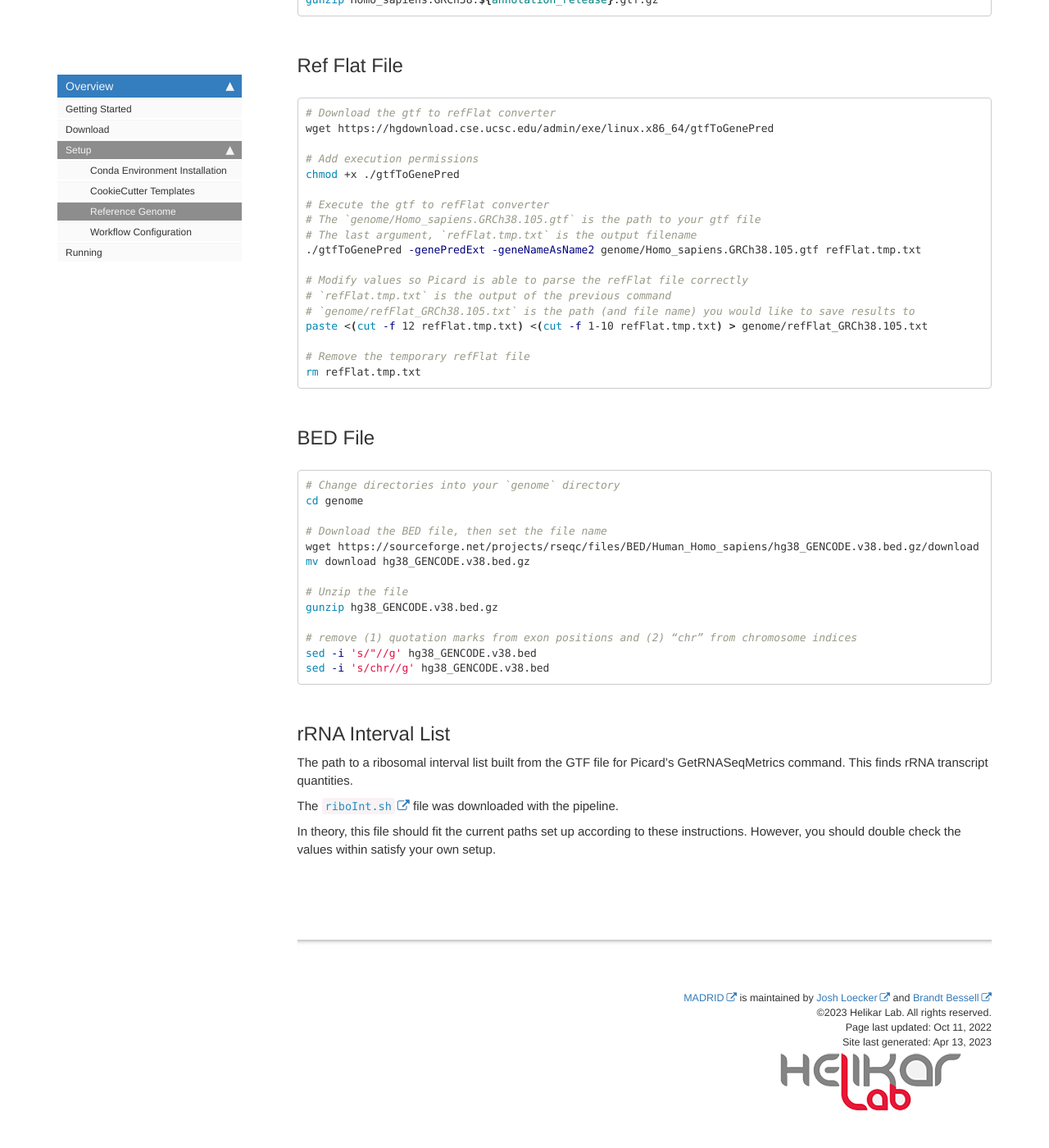
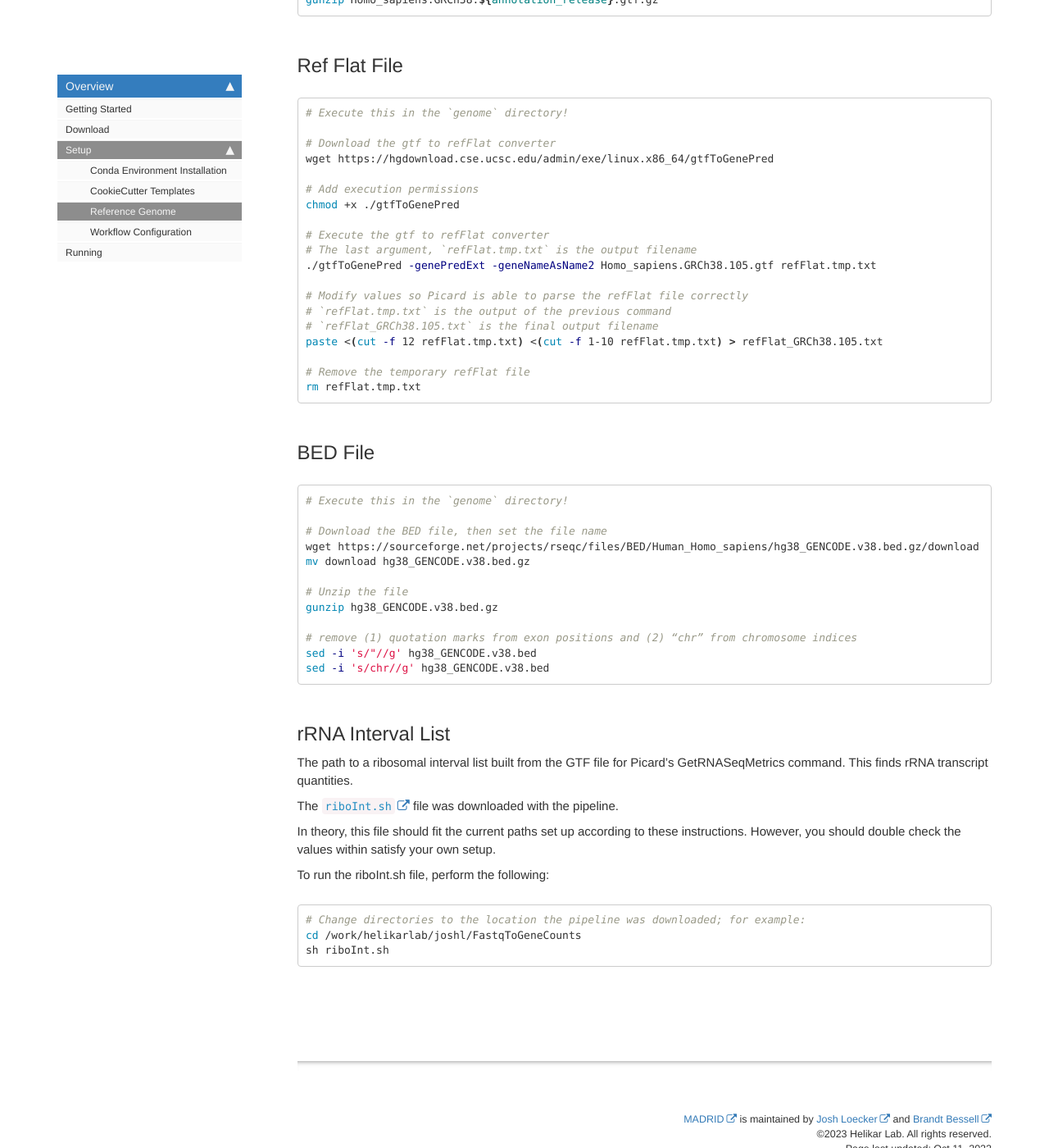
Before and after one commit to HelikarLab/FastqToGeneCounts, a Jekyll site: the page built from docs/pages/fastq/fastq_setup_genome.md, in a window 1280 px wide and 1400 px high, scrolled down 1126 px. Shown: the whole window at 82% size. Built offline with Jekyll 4.4.1, drawn with Linux system fonts in a browser that asks for light colours; comment, search, counter and statistics services are not loaded; some of the changed text lies outside the part shown.

Commit message:
Add where commands should be executed at, remove changing directories into `genome`

````diff
--- a/docs/pages/fastq/fastq_setup_genome.md
+++ b/docs/pages/fastq/fastq_setup_genome.md
@@ -12,6 +12,7 @@ This will overview how to set up the `genome` folder.
 ## Genome FASTA File
 ```bash
 # Change directories into your `genome` directory
+cd FastqToGeneCounts
 mkdir genome
 cd genome
 
@@ -26,8 +27,7 @@ gunzip Homo_sapiens.GRCh38.dna.primary_assembly.fa.gz
 
 ## GTF File
 ```bash
-# Change directories into your `genome` directory
-cd genome
+# Execute this in the `genome` directory!
 
 # Download the annotations
 # To set releases, modify the following variable to the release number
@@ -38,6 +38,8 @@ gunzip Homo_sapiens.GRCh38.${annotation_release}.gtf.gz
 
 ## Ref Flat File
 ```bash
+# Execute this in the `genome` directory!
+
 # Download the gtf to refFlat converter
 wget https://hgdownload.cse.ucsc.edu/admin/exe/linux.x86_64/gtfToGenePred
 
@@ -45,14 +47,13 @@ wget https://hgdownload.cse.ucsc.edu/admin/exe/linux.x86_64/gtfToGenePred
 chmod +x ./gtfToGenePred
 
 # Execute the gtf to refFlat converter
-# The `genome/Homo_sapiens.GRCh38.105.gtf` is the path to your gtf file
 # The last argument, `refFlat.tmp.txt` is the output filename
-./gtfToGenePred -genePredExt -geneNameAsName2 genome/Homo_sapiens.GRCh38.105.gtf refFlat.tmp.txt
+./gtfToGenePred -genePredExt -geneNameAsName2 Homo_sapiens.GRCh38.105.gtf refFlat.tmp.txt
 
 # Modify values so Picard is able to parse the refFlat file correctly
 # `refFlat.tmp.txt` is the output of the previous command
-# `genome/refFlat_GRCh38.105.txt` is the path (and file name) you would like to save results to
-paste <(cut -f 12 refFlat.tmp.txt) <(cut -f 1-10 refFlat.tmp.txt) > genome/refFlat_GRCh38.105.txt
+# `refFlat_GRCh38.105.txt` is the final output filename
+paste <(cut -f 12 refFlat.tmp.txt) <(cut -f 1-10 refFlat.tmp.txt) > refFlat_GRCh38.105.txt
 
 # Remove the temporary refFlat file
 rm refFlat.tmp.txt
@@ -60,8 +61,7 @@ rm refFlat.tmp.txt
 
 ## BED File
 ```bash
-# Change directories into your `genome` directory
-cd genome
+# Execute this in the `genome` directory!
 
 # Download the BED file, then set the file name
 wget https://sourceforge.net/projects/rseqc/files/BED/Human_Homo_sapiens/hg38_GENCODE.v38.bed.gz/download
@@ -75,10 +75,17 @@ sed -i 's/"//g' hg38_GENCODE.v38.bed
 sed -i 's/chr//g' hg38_GENCODE.v38.bed
 ```
 
-
 ## rRNA Interval List
 The path to a ribosomal interval list built from the GTF file for Picard’s GetRNASeqMetrics command. This finds rRNA transcript quantities.
 
 The [`riboInt.sh`](https://github.com/HelikarLab/FastqToGeneCounts/blob/436b87c7f40278e918c0ea4b42180243bb84b1d7/riboInt.sh) file was downloaded with the pipeline.
 
 In theory, this file should fit the current paths set up according to these instructions. However, you should double check the values within satisfy your own setup.
+
+To run the riboInt.sh file, perform the following:
+
+```bash
+# Change directories to the location the pipeline was downloaded; for example:
+cd /work/helikarlab/joshl/FastqToGeneCounts
+sh riboInt.sh
+```
````
